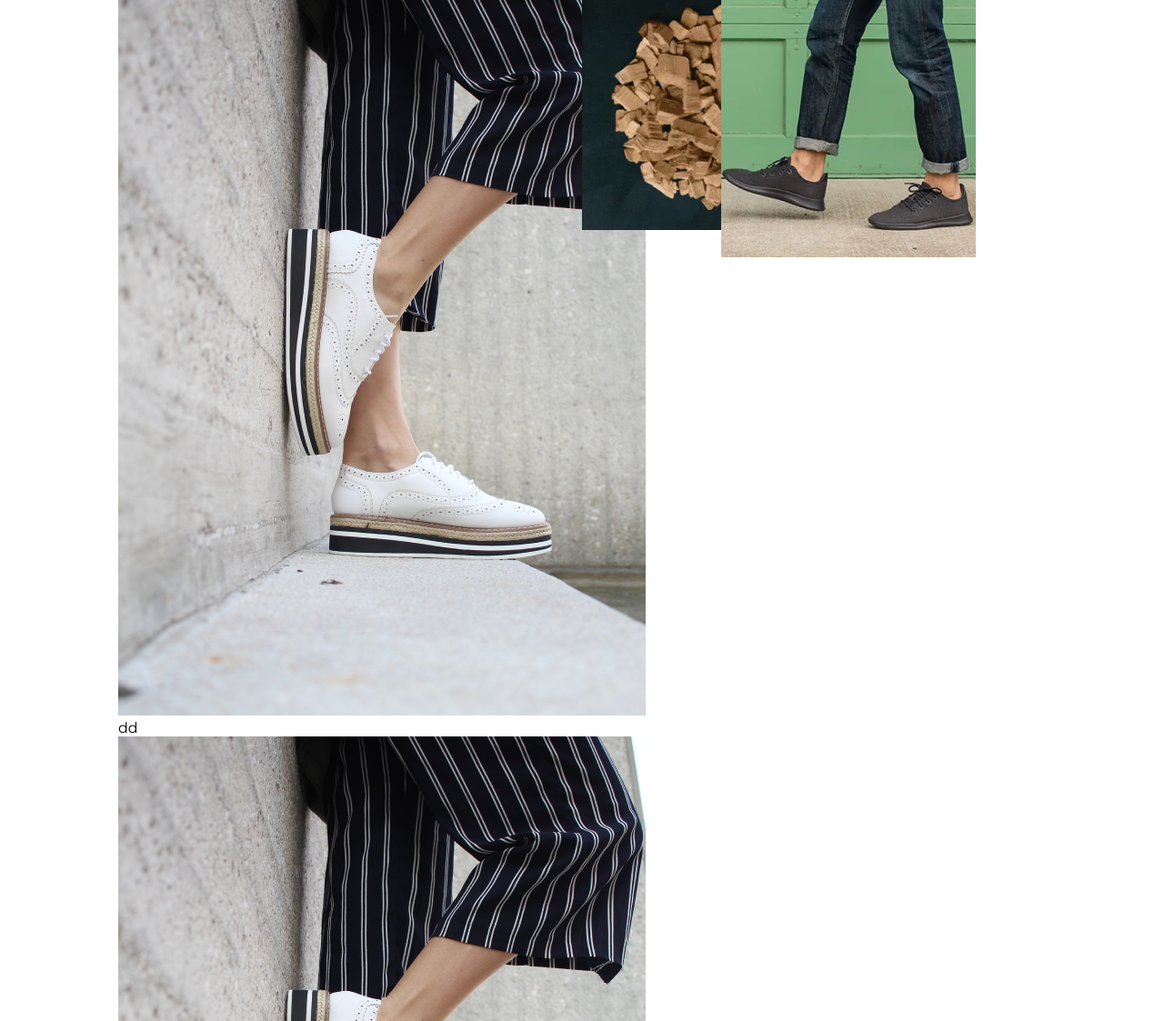
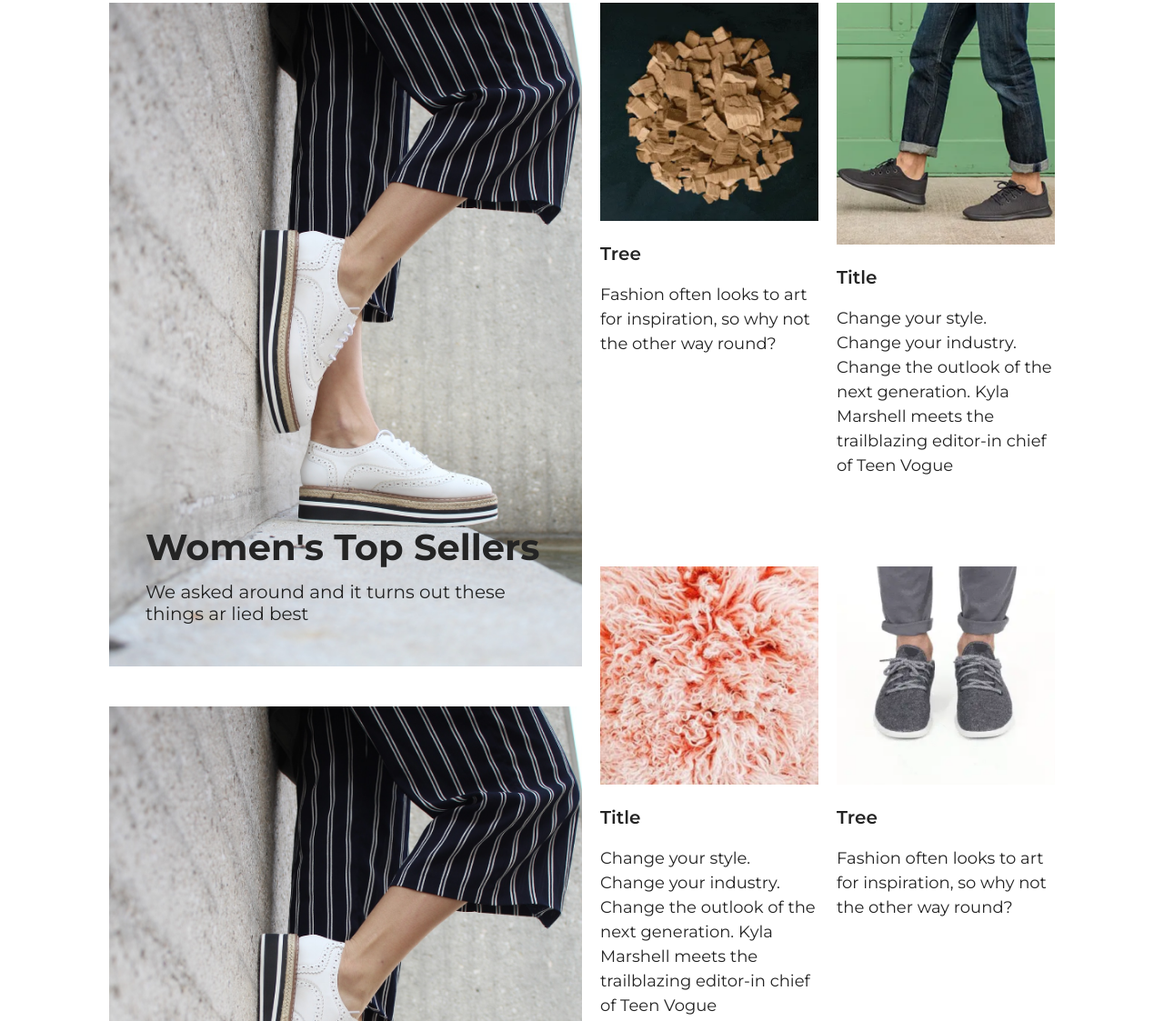
Before and after one commit to awsomerei/bobiroom, a plain HTML site: page index.html in a window 1280 px wide. Shown: the part 1031-2154 px from the top of the page at 91% size. Drawn offline with Linux system fonts and the light colour scheme.

Commit message:
update at 2:50pm

```diff
--- a/index.html
+++ b/index.html
@@ -12,7 +12,7 @@
 
 <body>
   <div class="all_wrap">
-    <header class="fixed">
+    <nav class="fixed">
       <div class="container">
         <div class="menu_wrap">
           <ul class="up_left">
@@ -36,8 +36,8 @@
           </ul>
         </div>
       </div>
-    </header>
-    <div class="topper">
+    </nav>
+    <header class="topper">
       <img src="imgs/girl_header.png" width="100%" height="100%" alt="">
       <div class="bottom_menu">
         <ul>
@@ -49,30 +49,71 @@
           </div>
         </ul>
       </div>
-    </div>
+    </header>
     <div class="contents">
       <div class="container">
         <div class="first left side_50">
           <div class="big">
             <img src="imgs/woman.png" alt="">
-            <p>dd</p>
+            <div class="article">
+              <h4>Women's Top Sellers</h4>
+              <p>We asked around and it turns out these things ar lied best</p>
+            </div>
           </div>
           <div class="big">
             <img src="imgs/woman.png" alt="">
-            <p>dd</p>
+            <div class="article">
+              <h4>Men's Top Sellers</h4>
+              <p>We asked around and it turns out these things ar lied best</p>
+            </div>
           </div>
         </div>
         <div class="second left side_50">
-          <div class="small left side_30">
+          <div class="small left side_50">
             <img src="imgs/image 1.png" alt="">
+            <div class="article_small">
+              <h3>Tree</h3>
+              <p>Fashion often looks to art for inspiration, so why not the other way round?</p>
+            </div>
           </div>
-          <div class="small left side_30">
+          <div class="small left side_50">
             <img src="imgs/image 2.png" alt="">
+            <div class="article_small">
+              <h3>Title</h3>
+              <p>Change your style. Change your industry. Change the outlook of the next generation.
+                Kyla Marshell meets the trailblazing editor-in chief of Teen Vogue</p>
+            </div>
           </div>
-          <div class="small left side_30"></div>
-          <div class="small left side_30"></div>
-          <div class="small left side_30"></div>
-          <div class="small left side_30"></div>
+          <div class="small left side_50">
+            <img src="imgs/image 3.png" alt="">
+            <div class="article_small">
+              <h3>Title</h3>
+              <p>Change your style. Change your industry. Change the outlook of the next generation.
+                Kyla Marshell meets the trailblazing editor-in chief of Teen Vogue</p>
+            </div>
+          </div>
+          <div class="small left side_50">
+            <img src="imgs/image 4.png" alt="">
+            <div class="article_small">
+              <h3>Tree</h3>
+              <p>Fashion often looks to art for inspiration, so why not the other way round?</p>
+            </div>
+          </div>
+          <div class="small left side_50">
+            <img src="imgs/image 1.png" alt="">
+            <div class="article_small">
+              <h3>Tree</h3>
+              <p>Fashion often looks to art for inspiration, so why not the other way round?</p>
+            </div>
+          </div>
+          <div class="small left side_50">
+            <img src="imgs/image 2.png" alt="">
+            <div class="article_small">
+              <h3>Title</h3>
+              <p>Change your style. Change your industry. Change the outlook of the next generation.
+                Kyla Marshell meets the trailblazing editor-in chief of Teen Vogue</p>
+            </div>
+          </div>
         </div>
       </div>
     </div>
--- a/style/style.css
+++ b/style/style.css
@@ -5,6 +5,10 @@
 }
 body {
   font-family: "Montserrat", sans-serif;
+}
+img{
+  max-width: 100%;
+  height: auto;
 }
 a{
  text-decoration: none;
@@ -15,7 +19,7 @@ li{
   list-style-type: none;
 }
 .container{
-  padding: 0 130px;
+  padding: 0 120px;
 }
 .left{
   float: left;
@@ -23,13 +27,14 @@ li{
 .right{
   float: right;
 }
-/* ------- Menu Start -------- */
+/* ------- Nav Start -------- */
 .fixed {
   width: 100%;
   height: auto;
   padding: 30px 0;
-  /* background-color: rgba(128, 128, 128, 0.315); */
-  position: fixed;
+  background-color: rgba(128, 128, 128, 0.24);
+  /* position: fixed; */
+  position: absolute;
   top: 0;
   left: 0;
   z-index: 9999;
@@ -81,8 +86,8 @@ li{
   display: inline-block;
   line-height: 24px;
 }
-/* ------- Menu End  ------ */
-/* ------- Top Start ------ */
+/* ------- Nav End  ------ */
+/* ------- Header Start ------ */
 .topper{
   position: relative;
 }
@@ -109,22 +114,56 @@ li{
   border-bottom: 2px solid white;
   text-align: center;
 }
-/* -------- Top End -------- */
+/* -------- Header End -------- */
 .contents{
-  margin: 40px 0;
+  margin-top: 70px;
   overflow: auto;
 }
-.big{
-  width: 100%;
-
+.container{
+  overflow: auto;
 }
 .side_50{
   width: 50%;
+  height: 100%;
 }
-.side_30{
-  width: 30%;
+.big{
+  position: relative;
+  margin-bottom: 40px;
 }
 .small{
-
-
+  padding-left: 20px;
+  height: 620px;
 }
+.article{
+  position: absolute;
+  bottom: 50px;
+  padding: 0 40px;
+}
+.article h4{
+  font-weight: bold;
+  font-size: 40px;
+  line-height: 49px;
+  color: #242424;
+}
+.article p{
+  margin-top: 13px;
+  font-weight: normal;
+  font-size: 20px;
+  line-height: 24px;
+  color: #242424;
+}
+.article_small h3{
+  font-style: normal;
+  font-weight: 600;
+  font-size: 20px;
+  line-height: 24px;
+  color: #242424;
+  padding: 20px 0;
+}
+.article_small p{
+  font-style: normal;
+  font-weight: normal;
+  font-size: 18px;
+  line-height: 27px;
+  color: #242424;
+}
```
